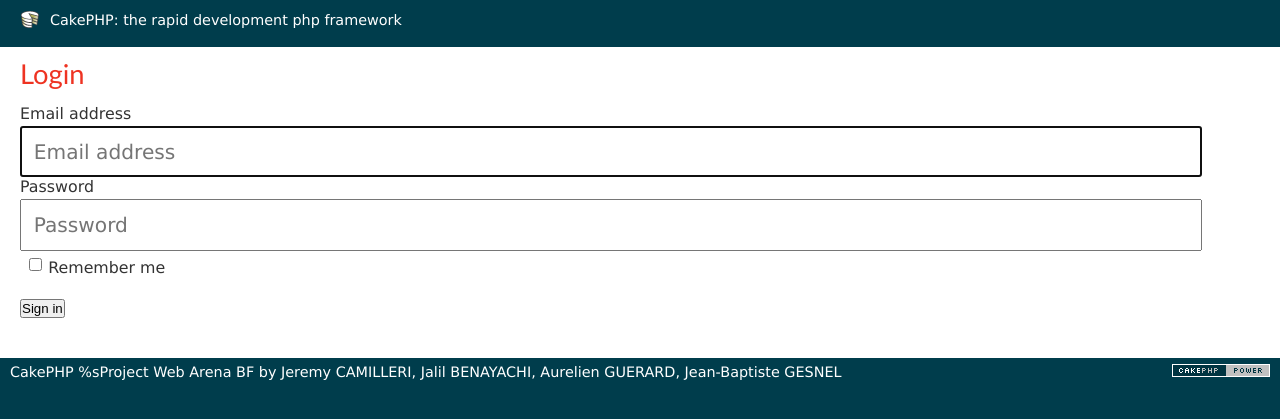
After one commit to camzahr/WebArenaGroupSI1-05-BF, a CakePHP app: the page made by app/View/Arenas/login.ctp in a window 1280 px wide. The commit adds this page. Shown: the top 419 px of the page. Run offline with PHP 8.4 and a stand-in for CakePHP, Linux system fonts and the light colour scheme; the template is opened without the code that fills it, so the values that code supplies are empty; some libraries are stand-ins or nearby versions.

Commit message:
login html
Add the login html code

```diff
--- a/app/View/Arenas/index.ctp
+++ b/app/View/Arenas/index.ctp
@@ -1,25 +1,19 @@
-<<<<<<< HEAD
 Bienvenu <?php echo $myname;?> dans WebArena
 
 <?php
-=======
 Bienvenu <?php echo $email;?> dans WebArena
 
 <?php
 pr($raw);
 pr($email);
->>>>>>> refs/remotes/origin/master
     echo $this->Form->create('Fightercreate');
     echo $this->Form->input('name');
     echo $this->Form->end('Create');
 
-<<<<<<< HEAD
-=======
     echo $this->Form->create('Playernewavatar', array('type' => 'file'));
     echo $this->Form->input('avatar_file',array('label' => 'Votre avatar (Jpeg ou PNG)', 'type' => 'file'));
     echo $this->Form->end('Send');
 
->>>>>>> refs/remotes/origin/master
 
 
 ?>
--- /dev/null
+++ b/app/View/Arenas/login.ctp
@@ -0,0 +1,30 @@
+<?php
+
+/*
+ * To change this license header, choose License Headers in Project Properties.
+ * To change this template file, choose Tools | Templates
+ * and open the template in the editor.
+ */
+
+
+
+echo $this->Form->create('connexion');
+//echo $this->Form->input('skill',array('options' => array('sight'=>'sight','strength'=>'strength','life'=>'life'), 'default' => 'strength'));
+//echo $this->Form->end('Login');
+
+?>
+<header >
+    <form action="login.php" method='post' class="form-signin">
+            <h2 class="form-signin-heading">Login</h2>
+            <label for="inputEmail" class="sr-only">Email address</label>
+            <input type="email" id="inputEmail" class="form-control" placeholder="Email address" required autofocus>
+            <label for="inputPassword" class="sr-only">Password</label>
+            <input type="password" id="inputPassword" class="form-control" placeholder="Password" required>
+            <div class="checkbox">
+              <label>
+                <input type="checkbox" value="remember-me"> Remember me
+              </label>
+            </div>
+            <button class="btn btn-lg btn-primary btn-block" type="submit">Sign in</button>
+    </form>
+</header>
--- a/app/View/Layouts/default.ctp
+++ b/app/View/Layouts/default.ctp
@@ -28,7 +28,7 @@ $cakeVersion = __d('cake_dev', 'CakePHP %s', Configure::version())
 	<?php
 		echo $this->Html->meta('icon');
 
-		echo $this->Html->css('webarena');
+		echo $this->Html->css('cake.generic');
 
 		echo $this->fetch('meta');
 		echo $this->fetch('css');
```
Also changed, not shown: app/Controller/ArenasController.php (+1 -20 lines), app/View/Arenas/fighter.ctp (+0 -8 lines), app/View/Arenas/home.ctp (added, +11 -0 lines), 1 other file.
